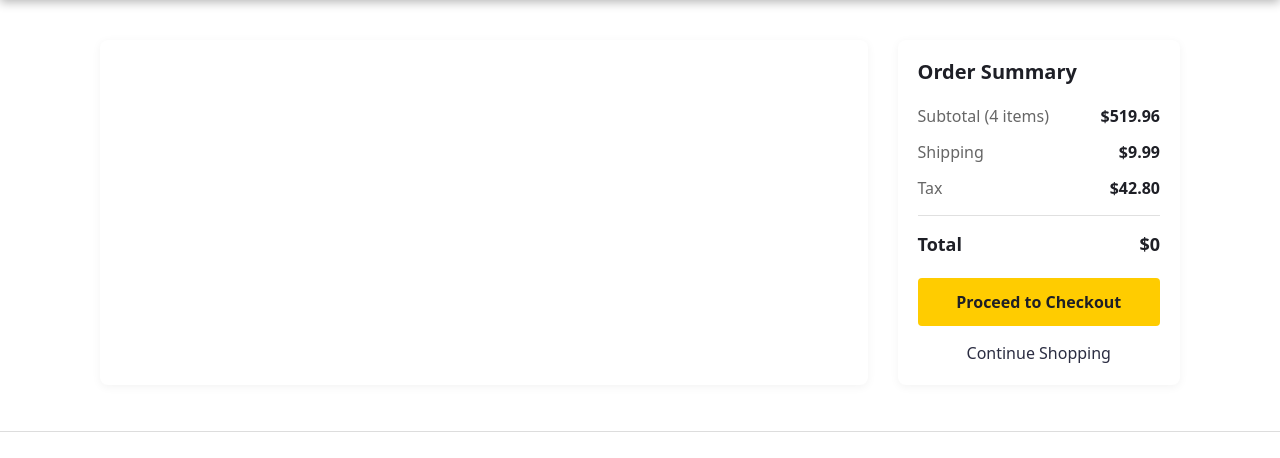
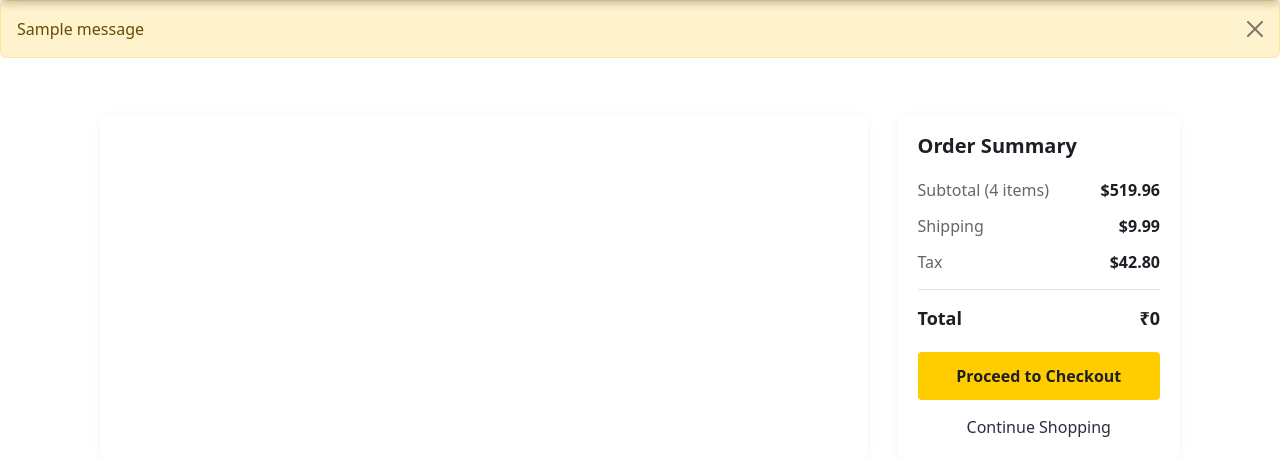
Before and after one commit to SanjaiPG/Ecommerce-platform-for-selling-cycles, a Django app: page /cart/ in a window 1280 px wide. Shown: the part 90-548 px from the top of the page. Run offline with Django 5.2, Linux system fonts and the light colour scheme; tables that the repository leaves empty hold one stand-in row (values such as "Sample post"); one stand-in notice (Sample message) is shown; some libraries are stand-ins or nearby versions.

Commit message:
Shopping cart messages

```diff
--- a/Back-End/ecom/cart/templates/html/cart_summary.html
+++ b/Back-End/ecom/cart/templates/html/cart_summary.html
@@ -115,6 +115,15 @@
         </div>
     </nav>
 
+    {% if messages %}
+    {% for message in messages %}
+    <div class="alert alert-warning alert-dismissible fade show" role="alert">
+        {{ message }}
+        <button type="button" class="btn-close" data-bs-dismiss="alert" aria-label="Close"></button>
+    </div>
+    {% endfor %}
+    {% endif %}
+
     <div class="cart-container">
         <div class="cart-items">
 
@@ -171,7 +180,7 @@
             </div>
             <div class="total-row">
                 <span>Total</span>
-                <span>${{ total }}</span>
+                <span>₹{{ total }}</span>
             </div>
 
             <button class="checkout-btn">Proceed to Checkout</button>
--- a/Back-End/ecom/cart/views.py
+++ b/Back-End/ecom/cart/views.py
@@ -1,6 +1,7 @@
 from django.shortcuts import render, get_object_or_404
 from .cart import Cart
 from skyraptor.models import Product
+from django.contrib import messages
 from django.http import JsonResponse
 
 # Create your views here.
@@ -26,6 +27,7 @@
 
         # response = JsonResponse({'Product Name: ': product.name})
         response = JsonResponse({'qty': cart_quantity})
+        messages.success(request, 'Product added to cart successfully!')
         return response
 
 def cart_remove(request):
@@ -36,6 +38,7 @@
         cart.remove(product = Product_id)
 
         response = JsonResponse({'product': Product_id})
+        messages.success(request, 'Product removed from cart successfully!')
         return response
 
 def cart_update(request):
@@ -47,4 +50,5 @@
         cart.update(product=Product_id, quantity=Product_qty)
 
         response = JsonResponse({'qty': Product_qty})
+        messages.success(request, 'Cart updated successfully!')
         return response
```
Also changed, not shown: Back-End/ecom/skyraptor/templates/html/product_view.html (+9 -0 lines), Back-End/ecom/db.sqlite3.
